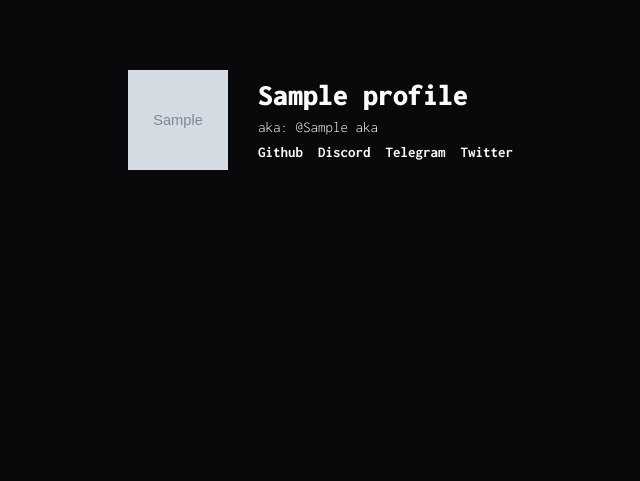
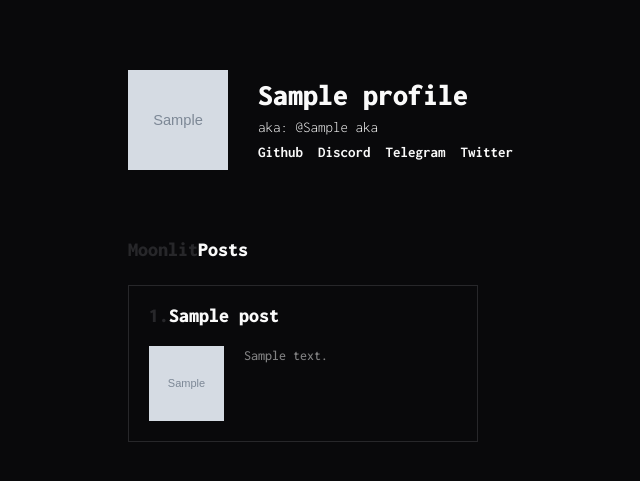
Before and after one commit to moonlitgrace/moonlitspace-legacy, a Django app: template templates/index.html in a window 1280 px wide. Shown: the top 481 px of the page, without its empty margins (162-802 px from the left). Run offline with Django 5.2, Linux system fonts and the light colour scheme; the template is opened without the code that fills it: most values are stand-ins (such as "Sample title", 1, 10 or a date in 2020); grey boxes marked "Sample" are stand-in pictures.

Commit message:
feat: add pinned posts and markdown stripper utility

```diff
--- a/pyproject.toml
+++ b/pyproject.toml
@@ -9,7 +9,8 @@ package-mode = false
 [tool.poetry.dependencies]
 python = "^3.12"
 django = "^5.0.6"
-markdown = "^3.6"
+markdown2 = {extras = ["all"], version = "^2.4.13"}
+selectolax = "^0.3.21"
 
 
 [build-system]
--- a/static/css/index.css
+++ b/static/css/index.css
@@ -1,3 +1,9 @@
+main {
+    display: flex;
+    flex-direction: column;
+    gap: 70px;
+}
+
 /* PROFILE SECTION START */
 
 .profile-box {
@@ -46,3 +52,70 @@
 }
 
 /* PROFILE SECTION END */
+
+/* PINNED POSTS START */
+
+main .pinned-posts {
+    display: flex;
+    flex-direction: column;
+    gap: 25px;
+}
+
+.pinned-posts .title {
+    font-size: 20px;
+    font-weight: 900;
+    color: var(--neutral);
+}
+
+.pinned-posts .title span {
+    color: var(--foreground);
+}
+
+.pinned-posts .posts-grid-container {
+    width: 100%;
+    display: grid;
+    grid-template-columns: repeat(2, 1fr);
+}
+
+.posts-grid-container .post-card {
+    border: 1px solid var(--neutral);
+    padding: 20px;
+    display: flex;
+    flex-direction: column;
+    justify-content: space-between;
+    gap: 20px;
+}
+
+.posts-grid-container .post-card .post-bottom {
+    display: flex;
+    gap: 20px;
+}
+
+.posts-grid-container .post-card .post-bottom img {
+    width: 75px;
+    height: 75px;
+}
+
+.posts-grid-container .post-card .post-bottom p {
+    color: var(--accent);
+    font-size: 14px;
+    font-weight: 500;
+    line-height: 20px;
+}
+
+.posts-grid-container .post-card .post-title {
+    font-size: 20px;
+    font-weight: 900;
+    text-decoration: none;
+    color: inherit;
+}
+
+.posts-grid-container .post-card .post-title:hover {
+    text-decoration: underline;
+}
+
+.posts-grid-container .post-card .post-title span {
+    color: var(--neutral);
+}
+
+/* PINNED POSTS END */
--- a/templates/index.html
+++ b/templates/index.html
@@ -10,6 +10,7 @@
 {% endblock %}
 
 {% block body %}
+<main>
     <div class="profile-box">
         <img src="{{ profile.avatar }}">
         <div class="info-and-links">
@@ -39,4 +40,23 @@
             </div>
         </div>
     </div>
+    <div class="pinned-posts">
+        <span class="title">Moonlit<span>Posts</span></span>
+        <div class="posts-grid-container">
+            {% for post in pinned_posts %}
+                <div class="post-card">
+                    <a
+                        href="/post/{{ post.post.slug }}"
+                        class="post-title"
+                    >
+                        <span class="id">{{ post.post.pk }}.</span>{{ post.post.title }}</a>
+                    <div class="post-bottom">
+                        <img src="{{ post.cover }}">
+                        <p>{{ post.content|truncatechars:75 }}</p>
+                    </div>
+                </div>
+            {% endfor %}
+        </div>
+    </div>
+</main>
 {% endblock %}
```
Also changed, not shown: core/views.py (+9 -1 lines), utils/markdown_to_text.py (added, +11 -0 lines), static/css/base.css (line endings or trailing spaces), 1 other file. Lines whose indentation alone changed are shown as unchanged.
